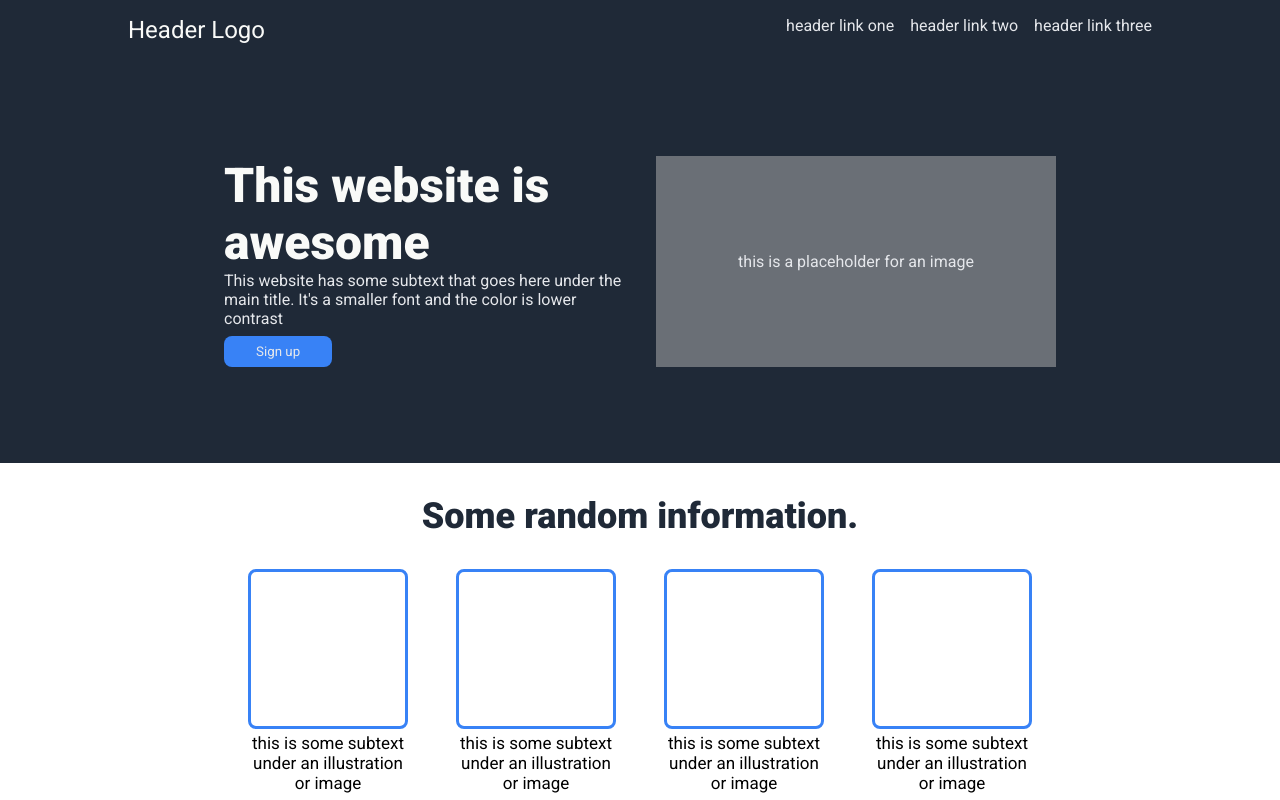
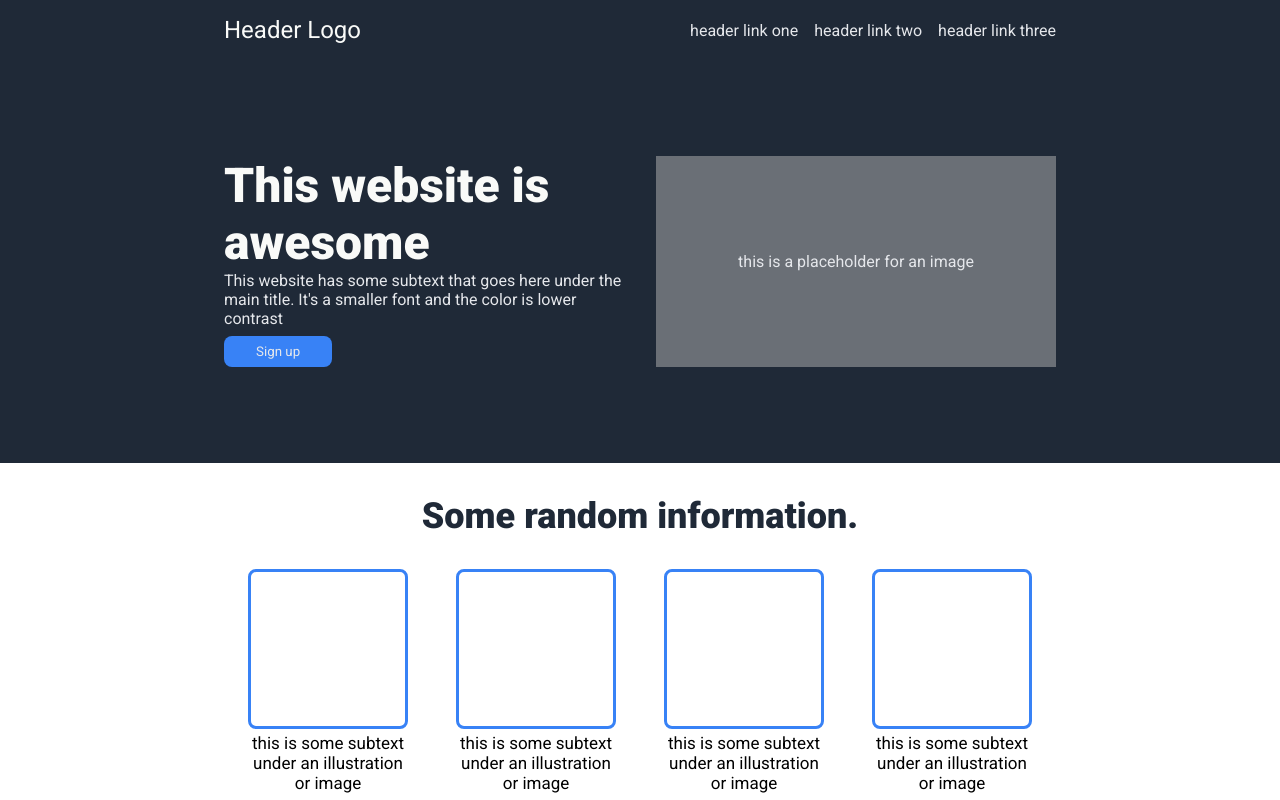
Before and after one commit to TrevorJolie/odin-landing, a plain HTML site: page index.html in a window 1280 px wide. Shown: the top 800 px of the page. Drawn offline with Linux system fonts and the light colour scheme.

Commit message:
Rework header to be centered better

```diff
--- a/style.css
+++ b/style.css
@@ -19,19 +19,24 @@ ul {
 .header ul {
   display: flex;
   gap: 16px;
+  flex: 0 1 400px;
+  justify-content: flex-end;
 }
 
 .header {
   display: flex;
-  padding: 16px 128px;
+  justify-content: center;
+  align-items: center;
+  padding: 16px;
   background-color: #1F2937;
   flex: 0 0 auto;
+  gap: 32px;
 }
 
 .logo {
-  margin-right: auto;
   color: #F9FAF8;
   font-size: 24px;
+  flex: 0 1 400px;
 }
 
 a {
```
